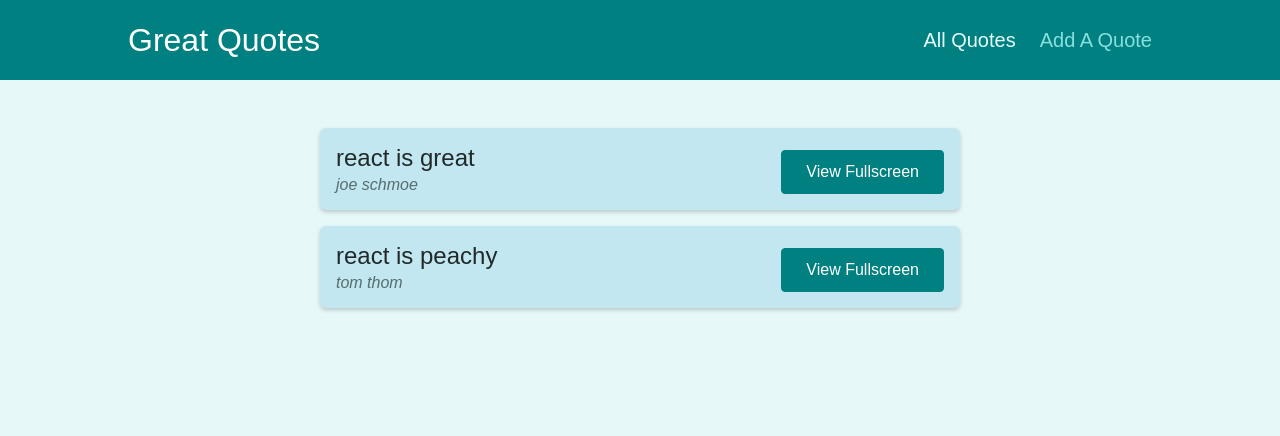
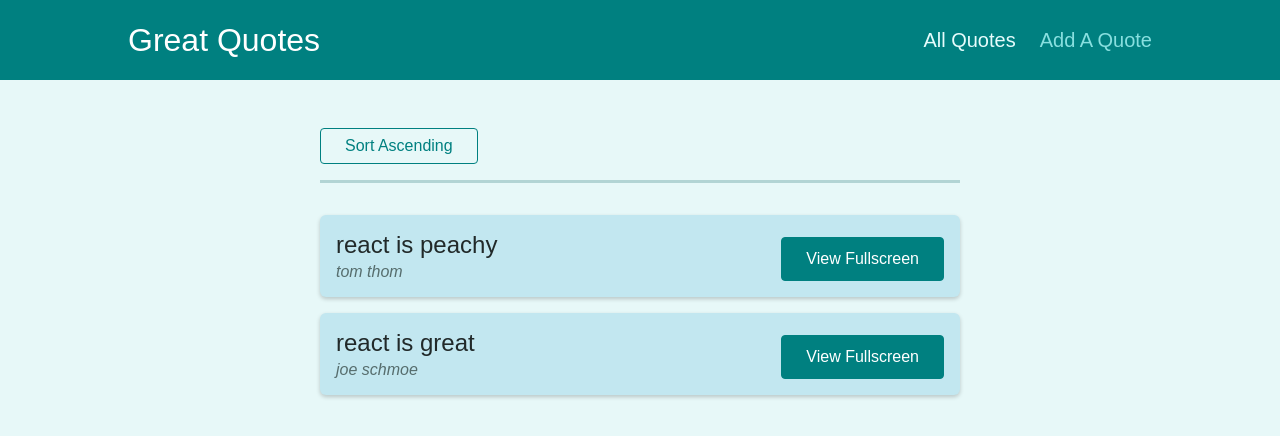
Before and after one commit to rdhjr81/react_router_practice, a React (Create React App) app: page /quotes in a window 1280 px wide. Shown: the top 436 px of the page. Built offline with nearby package versions, Linux system fonts and the light colour scheme.

Commit message:
use query params to sort quotes

```diff
--- a/src/components/quotes/QuoteList.js
+++ b/src/components/quotes/QuoteList.js
@@ -1,13 +1,39 @@
 import { Fragment } from 'react';
+import { useHistory, useLocation } from 'react-router-dom';
 
 import QuoteItem from './QuoteItem';
 import classes from './QuoteList.module.css';
 
+const sortQuotes = (quotes, ascending) => {
+  return quotes.sort((quoteA, quoteB) => {
+    if (ascending) {
+      return quoteA.id > quoteB.id ? 1 : -1;
+    } else {
+      return quoteA.id < quoteB.id ? 1 : -1;
+    }
+  });
+};
+
 const QuoteList = (props) => {
+  const history = useHistory();
+  const location = useLocation();
+  console.log(location);
+
+  const queryParams = new URLSearchParams(location.search);
+  const isSortAscending = queryParams.get('sort') === 'asc';
+
+  const sortedQuotes = sortQuotes(props.quotes, isSortAscending);
+
+  const changeSortingHandler = () =>{
+    history.push('/quotes?sort=' + (isSortAscending? 'desc':'asc'));
+  }
   return (
     <Fragment>
+      <div className={classes.sorting}>
+        <button onClick={changeSortingHandler}>Sort {isSortAscending ? 'Descending':'Ascending'}</button>
+      </div>
       <ul className={classes.list}>
-        {props.quotes.map((quote) => (
+        {sortedQuotes.map((quote) => (
           <QuoteItem
             key={quote.id}
             id={quote.id}
```
